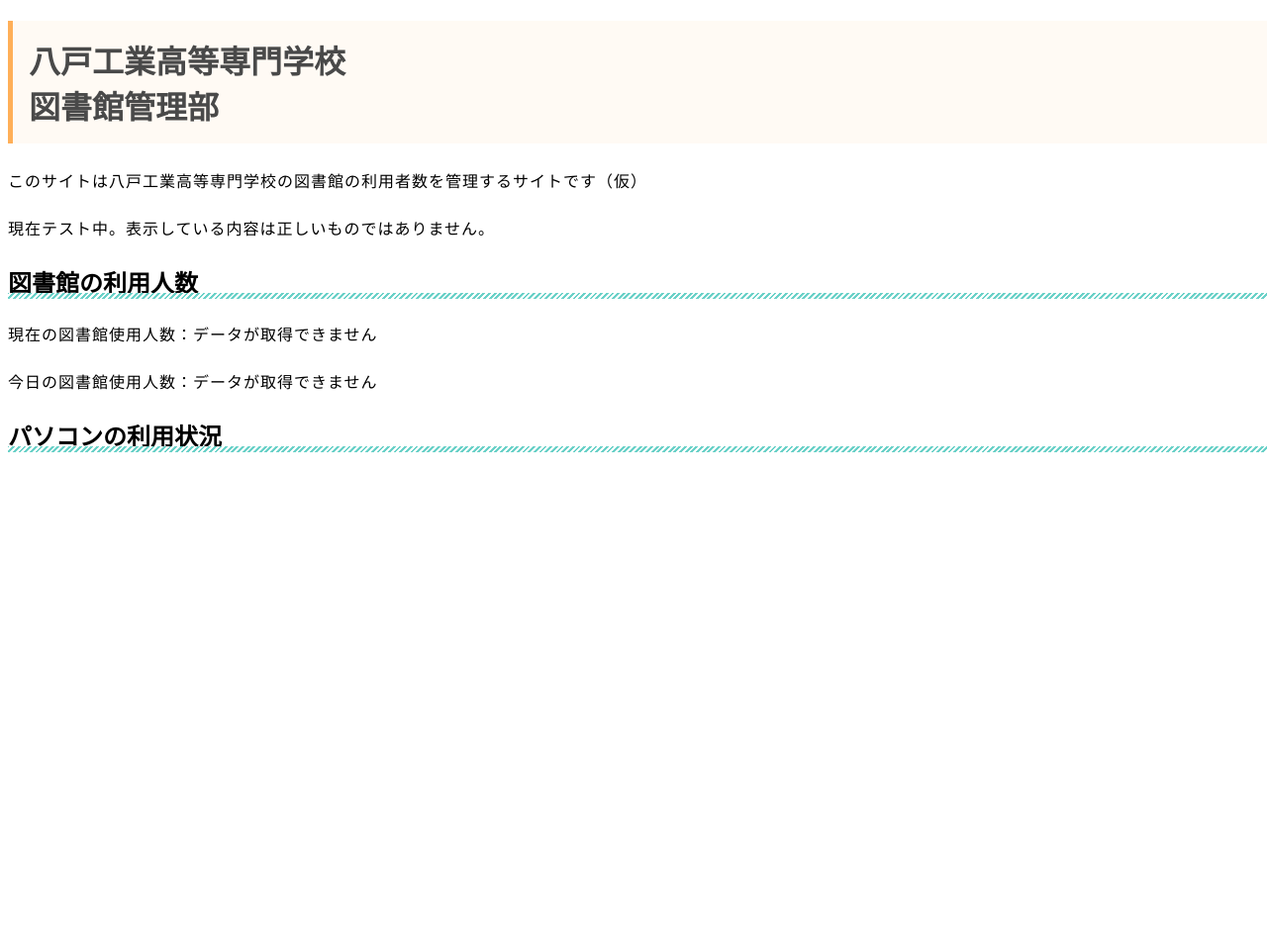
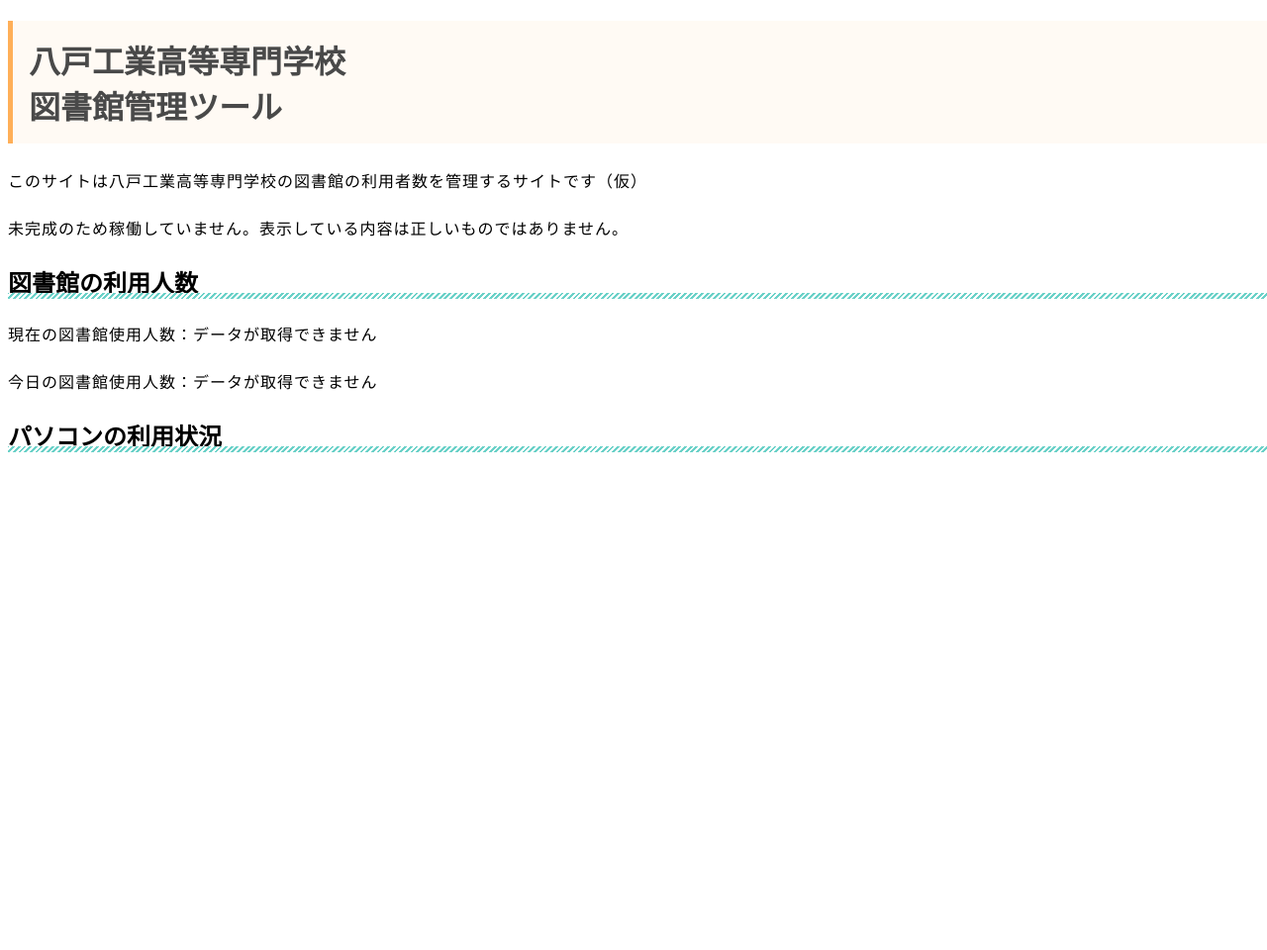
Before and after one commit to gra1024/NakanoLabProject, a plain HTML site: page index.html in a window 1280 px wide. Shown: the top 960 px of the page at 99% size. Drawn offline with nearby package versions, Linux system fonts and the light colour scheme; no server answers.

Commit message:
Update index.html

```diff
--- a/index.html
+++ b/index.html
@@ -7,10 +7,10 @@
     <script src="https://code.jquery.com/jquery-3.2.1.min.js"></script>
   </head>
   <body>
-    <h1>八戸工業高等専門学校<br>図書館管理部</h1>
+    <h1>八戸工業高等専門学校<br>図書館管理ツール</h1>
 
     <p>このサイトは八戸工業高等専門学校の図書館の利用者数を管理するサイトです（仮）</p>
-    <p>現在テスト中。表示している内容は正しいものではありません。</p>
+    <p>未完成のため稼働していません。表示している内容は正しいものではありません。</p>
 
     <h2>図書館の利用人数</h2>
     <div id=libraryUsage></div>
```
